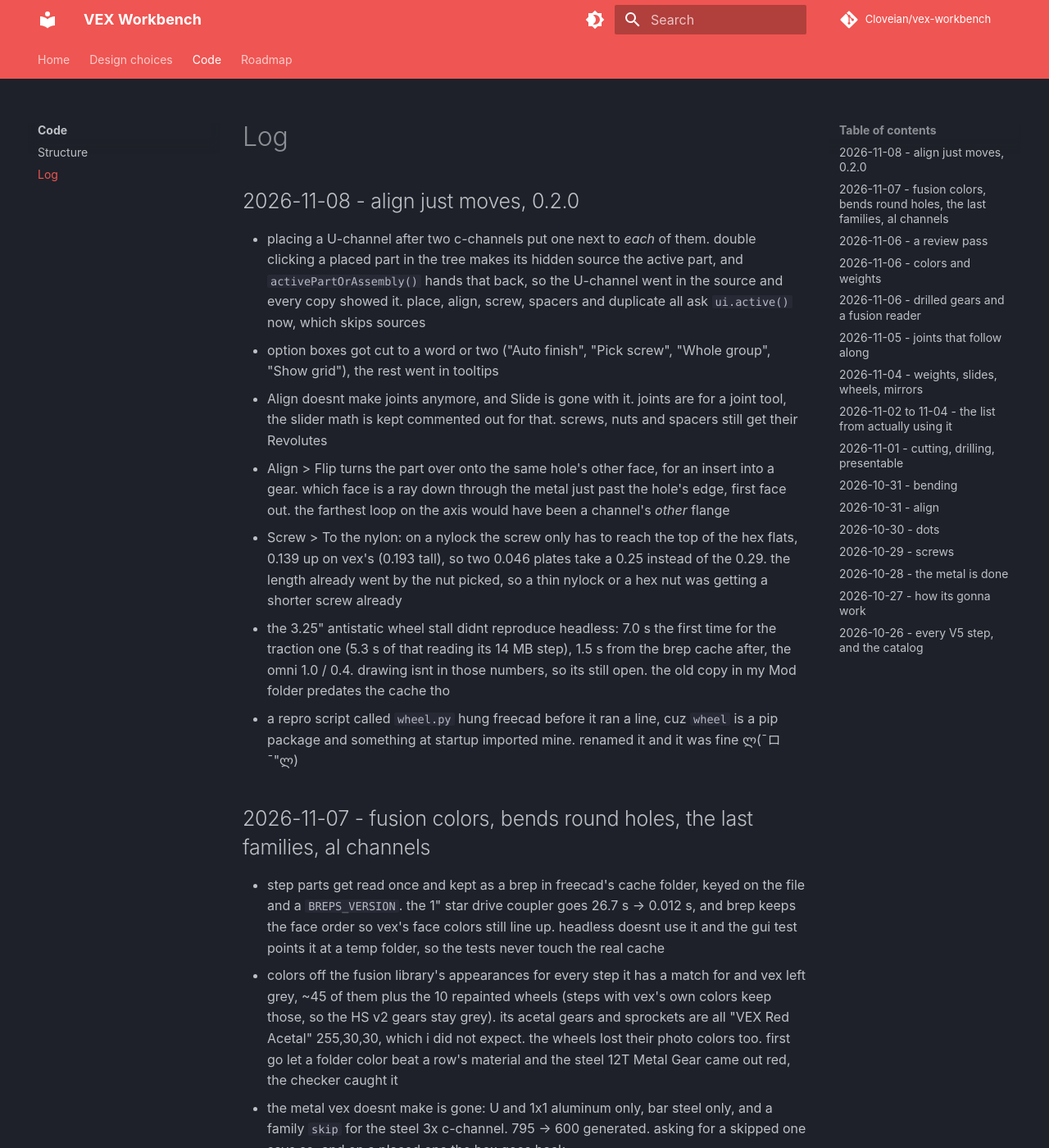
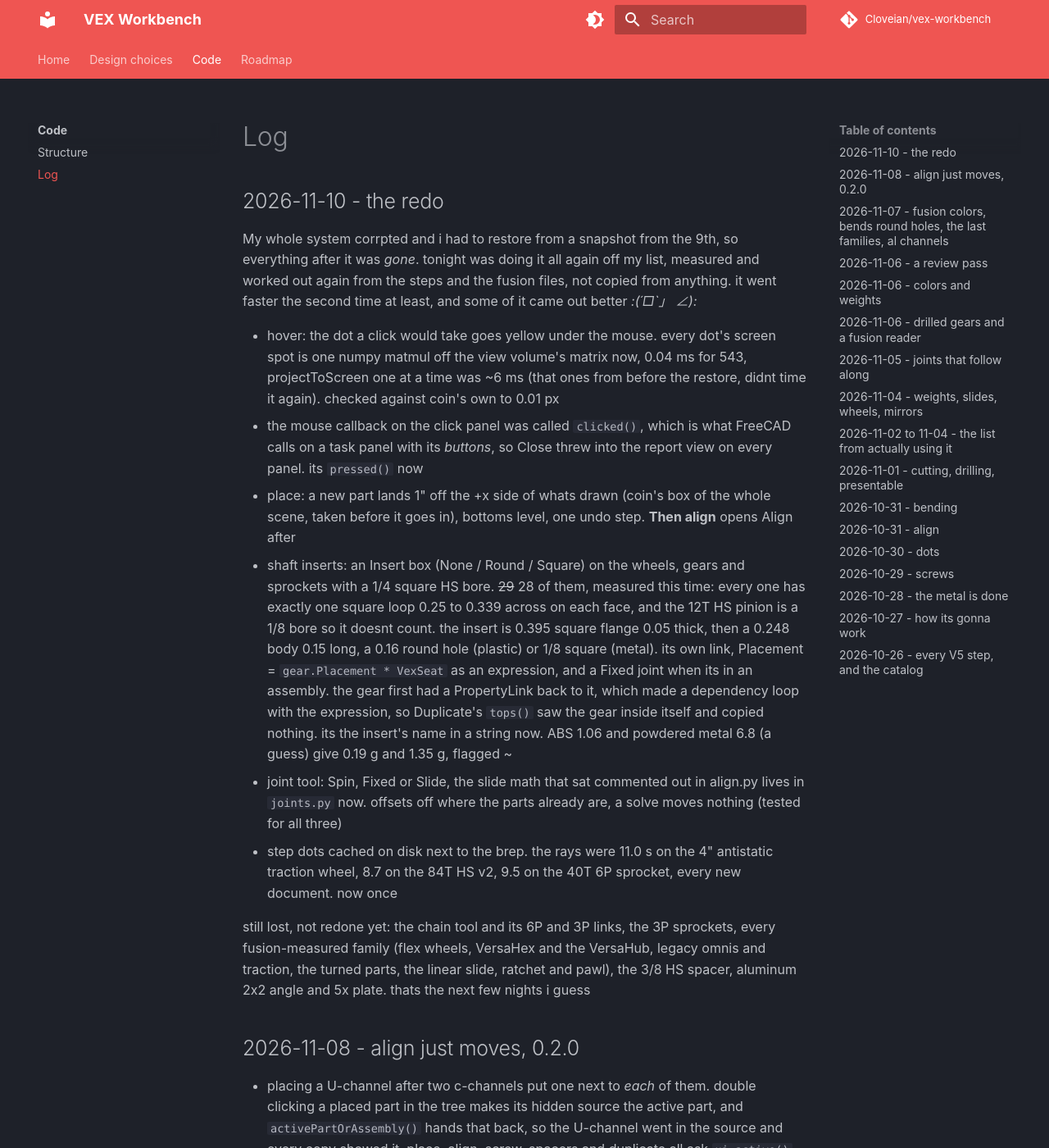
Before and after one commit to Cloveian/vex-workbench, an MkDocs documentation site: the page built from docs/code/log.md, in a window 1280 px wide and 1400 px high. Shown: the whole window at 82% size. Built offline with MkDocs 1.6.1 and Material for MkDocs 9.7.7, drawn with Linux system fonts in a browser that asks for light colours; comment, search, counter and statistics services are not loaded.

Commit message:
log and docs for the redo. the corruption ate it all, tonight got the tools back, the parts are still gone (T_T)zzZ

```diff
--- a/docs/code/log.md
+++ b/docs/code/log.md
@@ -1,4 +1,17 @@
 # Log
+
+## 2026-11-10 - the redo
+
+My whole system corrpted and i had to restore from a snapshot from the 9th, so everything after it was *gone*. tonight was doing it all again off my list, measured and worked out again from the steps and the fusion files, not copied from anything. it went faster the second time at least, and some of it came out better _:(´□`」 ∠):_
+
+- hover: the dot a click would take goes yellow under the mouse. every dot's screen spot is one numpy matmul off the view volume's matrix now, 0.04 ms for 543, projectToScreen one at a time was ~6 ms (that ones from before the restore, didnt time it again). checked against coin's own to 0.01 px
+- the mouse callback on the click panel was called `clicked()`, which is what FreeCAD calls on a task panel with its *buttons*, so Close threw into the report view on every panel. its `pressed()` now
+- place: a new part lands 1" off the +x side of whats drawn (coin's box of the whole scene, taken before it goes in), bottoms level, one undo step. **Then align** opens Align after
+- shaft inserts: an Insert box (None / Round / Square) on the wheels, gears and sprockets with a 1/4 square HS bore. ~~29~~ 28 of them, measured this time: every one has exactly one square loop 0.25 to 0.339 across on each face, and the 12T HS pinion is a 1/8 bore so it doesnt count. the insert is 0.395 square flange 0.05 thick, then a 0.248 body 0.15 long, a 0.16 round hole (plastic) or 1/8 square (metal). its own link, Placement = `gear.Placement * VexSeat` as an expression, and a Fixed joint when its in an assembly. the gear first had a PropertyLink back to it, which made a dependency loop with the expression, so Duplicate's `tops()` saw the gear inside itself and copied nothing. its the insert's name in a string now. ABS 1.06 and powdered metal 6.8 (a guess) give 0.19 g and 1.35 g, flagged ~
+- joint tool: Spin, Fixed or Slide, the slide math that sat commented out in align.py lives in `joints.py` now. offsets off where the parts already are, a solve moves nothing (tested for all three)
+- step dots cached on disk next to the brep. the rays were 11.0 s on the 4" antistatic traction wheel, 8.7 on the 84T HS v2, 9.5 on the 40T 6P sprocket, every new document. now once
+
+still lost, not redone yet: the chain tool and its 6P and 3P links, the 3P sprockets, every fusion-measured family (flex wheels, VersaHex and the VersaHub, legacy omnis and traction, the turned parts, the linear slide, ratchet and pawl), the 3/8 HS spacer, aluminum 2x2 angle and 5x plate. thats the next few nights i guess
 
 ## 2026-11-08 - align just moves, 0.2.0
 
```
Also changed, not shown: README.md (+4 -2 lines), docs/code/structure.md (+3 -1 lines), docs/using.md (+7 -1 lines).
